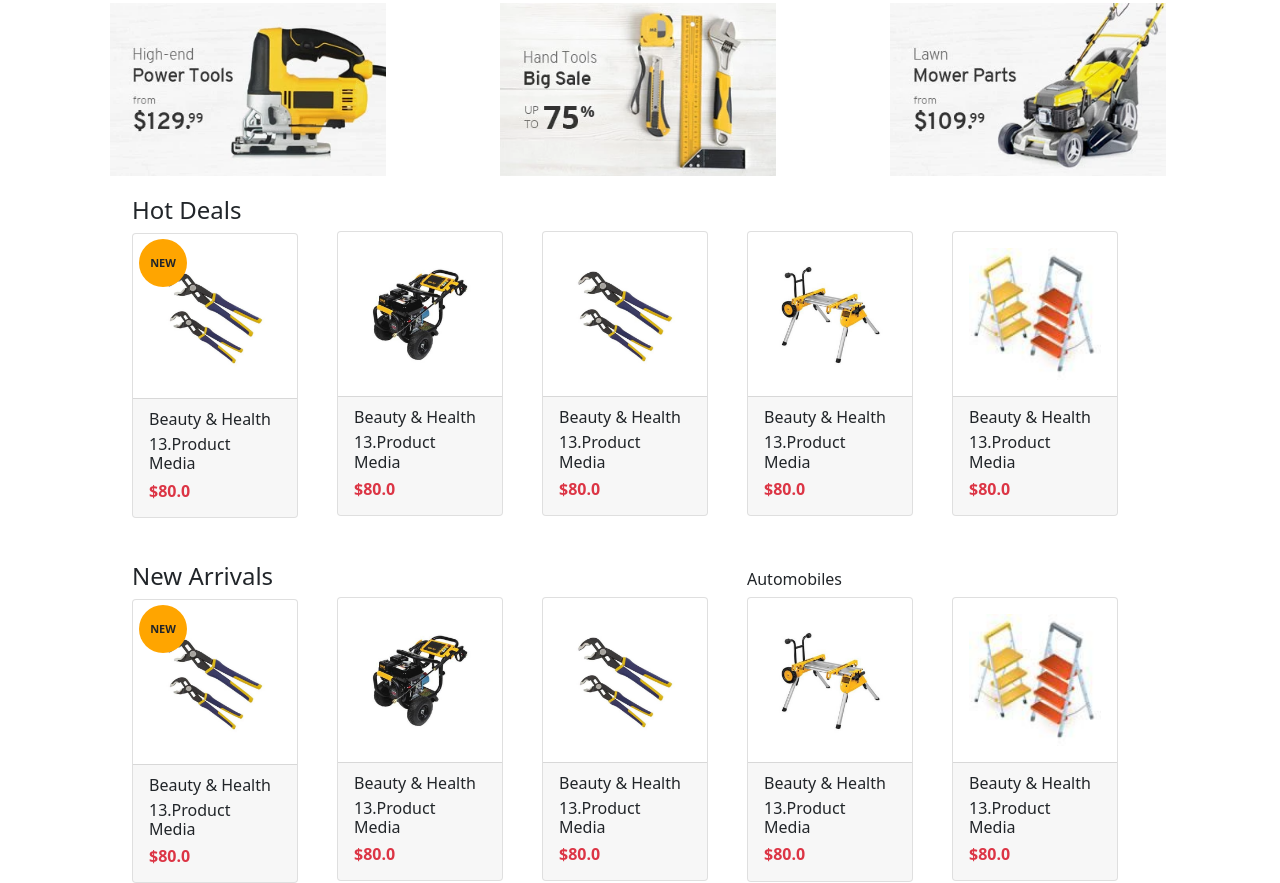
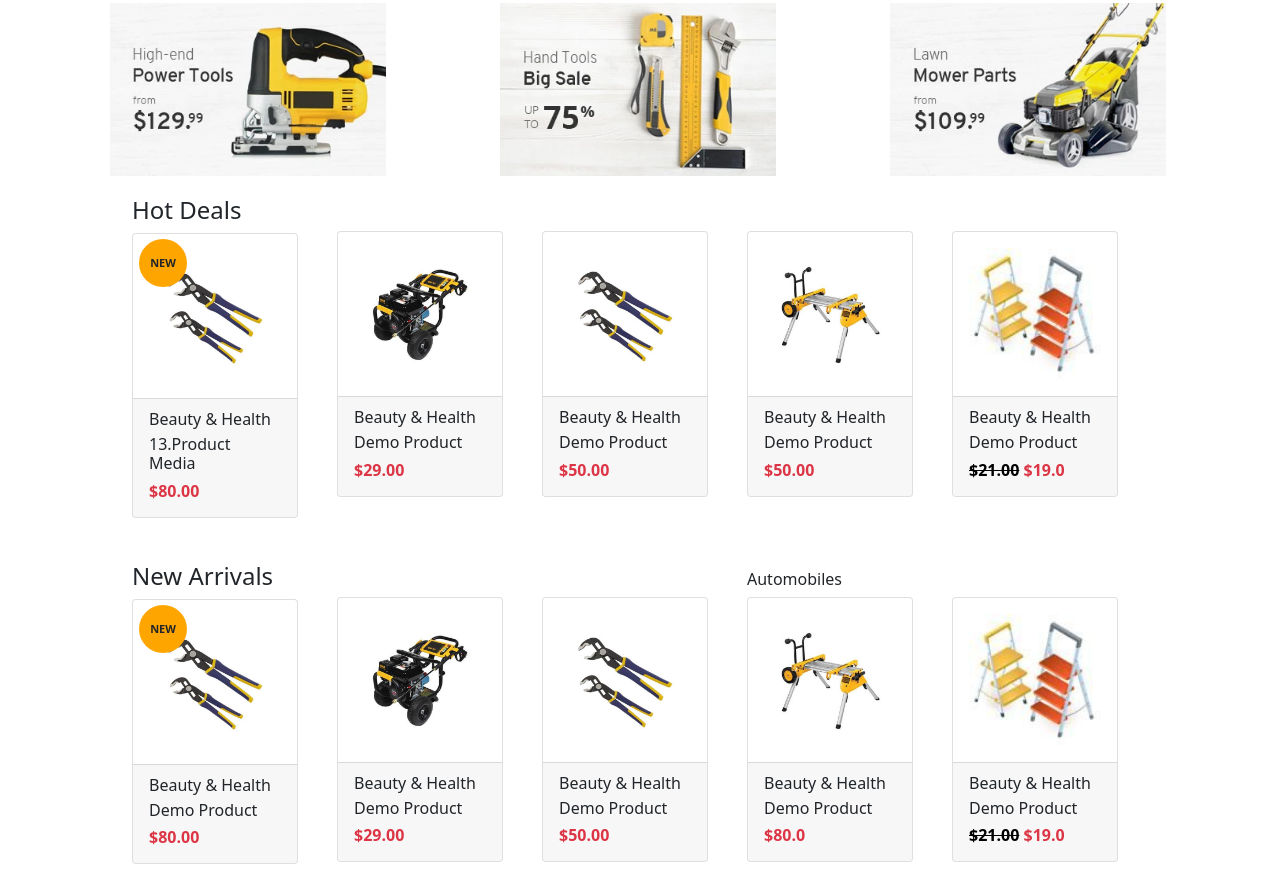
Before and after one commit to thephotogenicbug/E-Commerce-Site, a plain HTML site: page index.html in a window 1280 px wide. Shown: the part 533-1416 px from the top of the page. Drawn offline with nearby package versions, Linux system fonts and the light colour scheme.

Commit message:
update title and price tags

```diff
--- a/index.html
+++ b/index.html
@@ -128,7 +128,7 @@
              <div class="card-footer">
                <label>Beauty & Health</label>
                <h6 class="mt-1">13.Product Media</h6>
-               <h6 class="text-danger" style="font-weight:bold;">$80.0</h6>
+               <h6 class="text-danger" style="font-weight:bold;">$80.00</h6>
              </div>
            </div>
           </div>
@@ -140,8 +140,8 @@
               </div>
               <div class="card-footer">
                 <label>Beauty & Health</label>
-                <h6 class="mt-1">13.Product Media</h6>
-                <h6 class="text-danger" style="font-weight:bold;">$80.0</h6>
+                <h6 class="mt-1">Demo Product</h6>
+                <h6 class="text-danger" style="font-weight:bold;">$29.00</h6>
               </div>
             </div>
           </div>
@@ -153,8 +153,8 @@
               </div>
               <div class="card-footer">
                 <label>Beauty & Health</label>
-                <h6 class="mt-1">13.Product Media</h6>
-                <h6 class="text-danger" style="font-weight:bold;">$80.0</h6>
+                <h6 class="mt-1">Demo Product</h6>
+                <h6 class="text-danger" style="font-weight:bold;">$50.00</h6>
               </div>
             </div>
           </div>
@@ -166,8 +166,8 @@
               </div>
               <div class="card-footer">
                 <label>Beauty & Health</label>
-                <h6 class="mt-1">13.Product Media</h6>
-                <h6 class="text-danger" style="font-weight:bold;">$80.0</h6>
+                <h6 class="mt-1">Demo Product</h6>
+                <h6 class="text-danger" style="font-weight:bold;">$50.00</h6>
               </div>
             </div>
 
@@ -180,8 +180,10 @@
               </div>
               <div class="card-footer">
                 <label>Beauty & Health</label>
-                <h6 class="mt-1">13.Product Media</h6>
-                <h6 class="text-danger" style="font-weight:bold;">$80.0</h6>
+                <h6 class="mt-1">Demo Product</h6>
+                <h6 class="text-danger" style="font-weight:bold;">
+                  <strike style="color:black !important">$21.00</strike> $19.0
+                </h6>
               </div>
             </div>
           </div>
@@ -201,8 +203,8 @@
              </div>
              <div class="card-footer">
                <label>Beauty & Health</label>
-               <h6 class="mt-1">13.Product Media</h6>
-               <h6 class="text-danger" style="font-weight:bold;">$80.0</h6>
+               <h6 class="mt-1">Demo Product</h6>
+               <h6 class="text-danger" style="font-weight:bold;">$80.00</h6>
              </div>
            </div>
           </div>
@@ -214,8 +216,8 @@
               </div>
               <div class="card-footer">
                 <label>Beauty & Health</label>
-                <h6 class="mt-1">13.Product Media</h6>
-                <h6 class="text-danger" style="font-weight:bold;">$80.0</h6>
+                <h6 class="mt-1">Demo Product</h6>
+                <h6 class="text-danger" style="font-weight:bold;">$29.00</h6>
               </div>
             </div>
           </div>
@@ -227,8 +229,8 @@
               </div>
               <div class="card-footer">
                 <label>Beauty & Health</label>
-                <h6 class="mt-1">13.Product Media</h6>
-                <h6 class="text-danger" style="font-weight:bold;">$80.0</h6>
+                <h6 class="mt-1">Demo Product</h6>
+                <h6 class="text-danger" style="font-weight:bold;">$50.00</h6>
               </div>
             </div>
 
@@ -243,7 +245,7 @@
               </div>
               <div class="card-footer">
                 <label>Beauty & Health</label>
-                <h6 class="mt-1">13.Product Media</h6>
+                <h6 class="mt-1">Demo Product</h6>
                 <h6 class="text-danger" style="font-weight:bold;">$80.0</h6>
               </div>
             </div>
@@ -259,8 +261,10 @@
               </div>
               <div class="card-footer">
                 <label>Beauty & Health</label>
-                <h6 class="mt-1">13.Product Media</h6>
-                <h6 class="text-danger" style="font-weight:bold;">$80.0</h6>
+                 <h6 class="mt-1">Demo Product</h6>
+                <h6 class="text-danger" style="font-weight:bold;">
+                  <strike style="color:black !important">$21.00</strike> $19.0
+                </h6>
               </div>
             </div>
           </div>
--- a/style.css
+++ b/style.css
@@ -73,9 +73,7 @@
     margin-left:15px;
 }
 
-.border{
 
-}
 
 .badge {
     padding-left: 9px;
```
